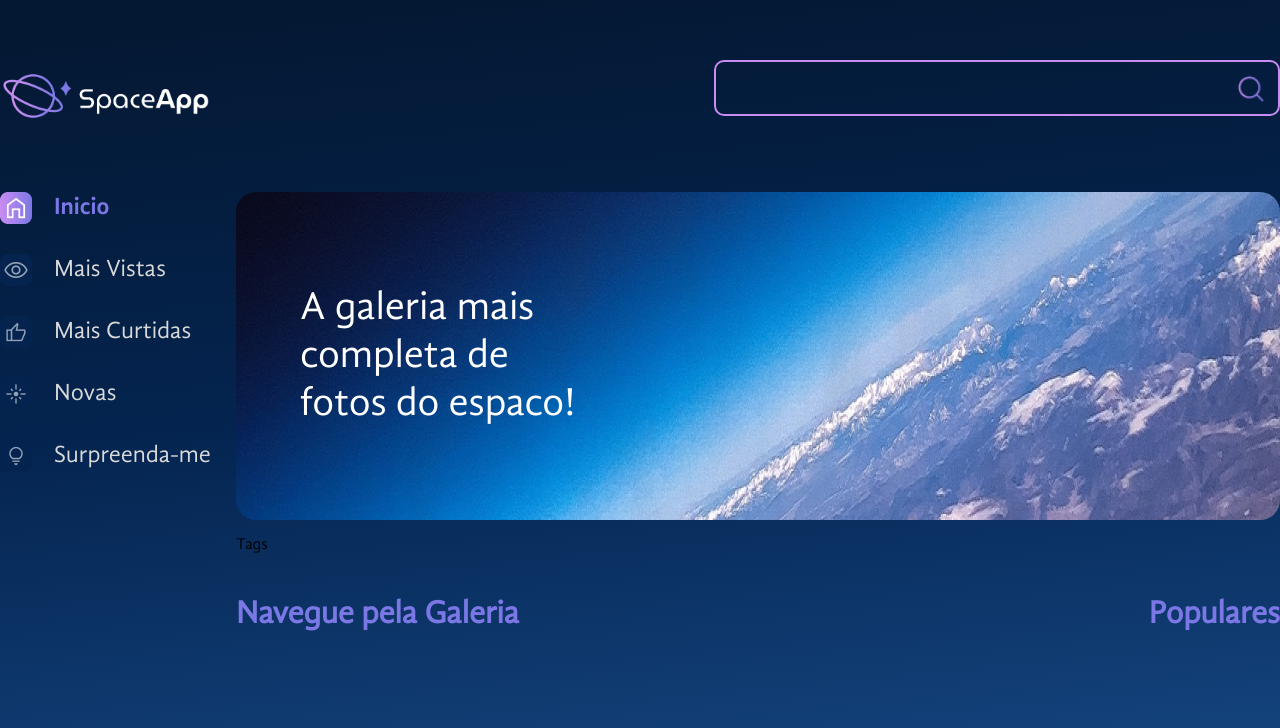
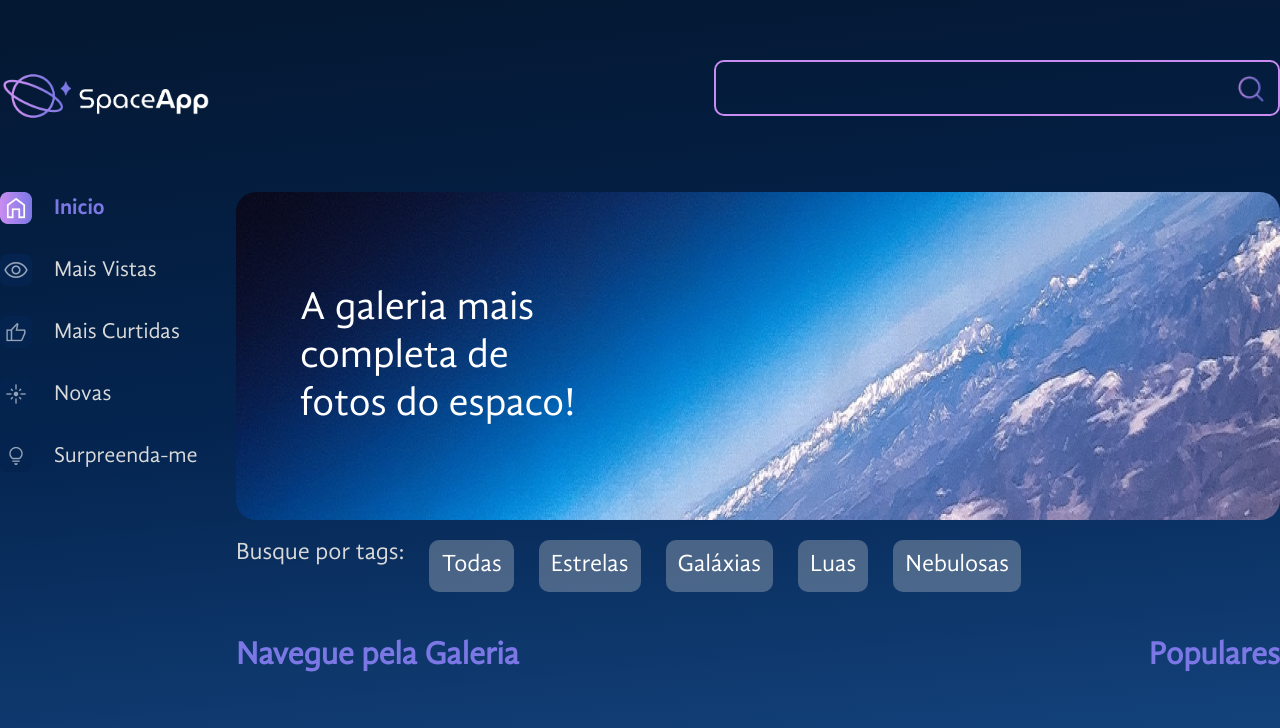
Before and after one commit to Guss-Mello/space-app-alura, a React (Vite) app in the folder space-app/: page / in a window 1280 px wide. Shown: the top 728 px of the page. Built offline with nearby package versions, Linux system fonts and the light colour scheme.

Commit message:
Estilizando as tags e a barra lateral

```diff
--- a/space-app/src/assets/componentes/BarraLateral/ItemNavegacao/index.jsx
+++ b/space-app/src/assets/componentes/BarraLateral/ItemNavegacao/index.jsx
@@ -2,7 +2,7 @@ import styled from "styled-components";
 
 
 const ListItemStyled = styled.li`
-    font-size: 24px;
+    font-size: 22px;
     line-height: 29px;
     margin-bottom: 30px;
     cursor: pointer;
@@ -11,6 +11,10 @@ const ListItemStyled = styled.li`
     display: flex;
     align-items: center;
     gap: 22px;
+    transition: font-size 0.4s ease;
+    &:hover {
+      font-size: 24px;
+    }
 `
 
 const ItemNavegacao = ({children, iconeAtivo, iconeInativo, ativo = false}) => {
--- a/space-app/src/assets/componentes/Galeria/Tags/index.jsx
+++ b/space-app/src/assets/componentes/Galeria/Tags/index.jsx
@@ -1,6 +1,42 @@
+import tags from './tags.json';
+import { styled } from 'styled-components';
+
+const TagTitulo = styled.h3`
+    color: #D9D9D9;
+    font-size: 24px;
+    margin: 0;
+    font-weight: normal;
+`;
+
+const TagsContainer = styled.section`
+    display: flex;
+    flex-direction: row;
+    margin: 20px 0;
+    gap: 25px;
+`;
+
+const TagBotao = styled.button`
+    font-size: 24px;
+    color: #FFFFFF;
+    background: rgba(217, 217, 217, 0.3);
+    border-radius: 10px;
+    text-decoration: none;
+    cursor: pointer;
+    transition: border-color 0.3s ease;
+    padding: 10px;
+    box-sizing: border-box;
+    border: 2px solid transparent;
+    &:hover {
+      border-color: #C98CF1;
+    }
+`;
+
 const Tags = () => {
     return(
-        <p>Tags</p>
+        <TagsContainer>
+            <TagTitulo>Busque por tags: </TagTitulo>
+            {tags.map(tag => <TagBotao key={tag.id}>{tag.titulo}</TagBotao>)}
+        </TagsContainer>
     )
 }
 
```
